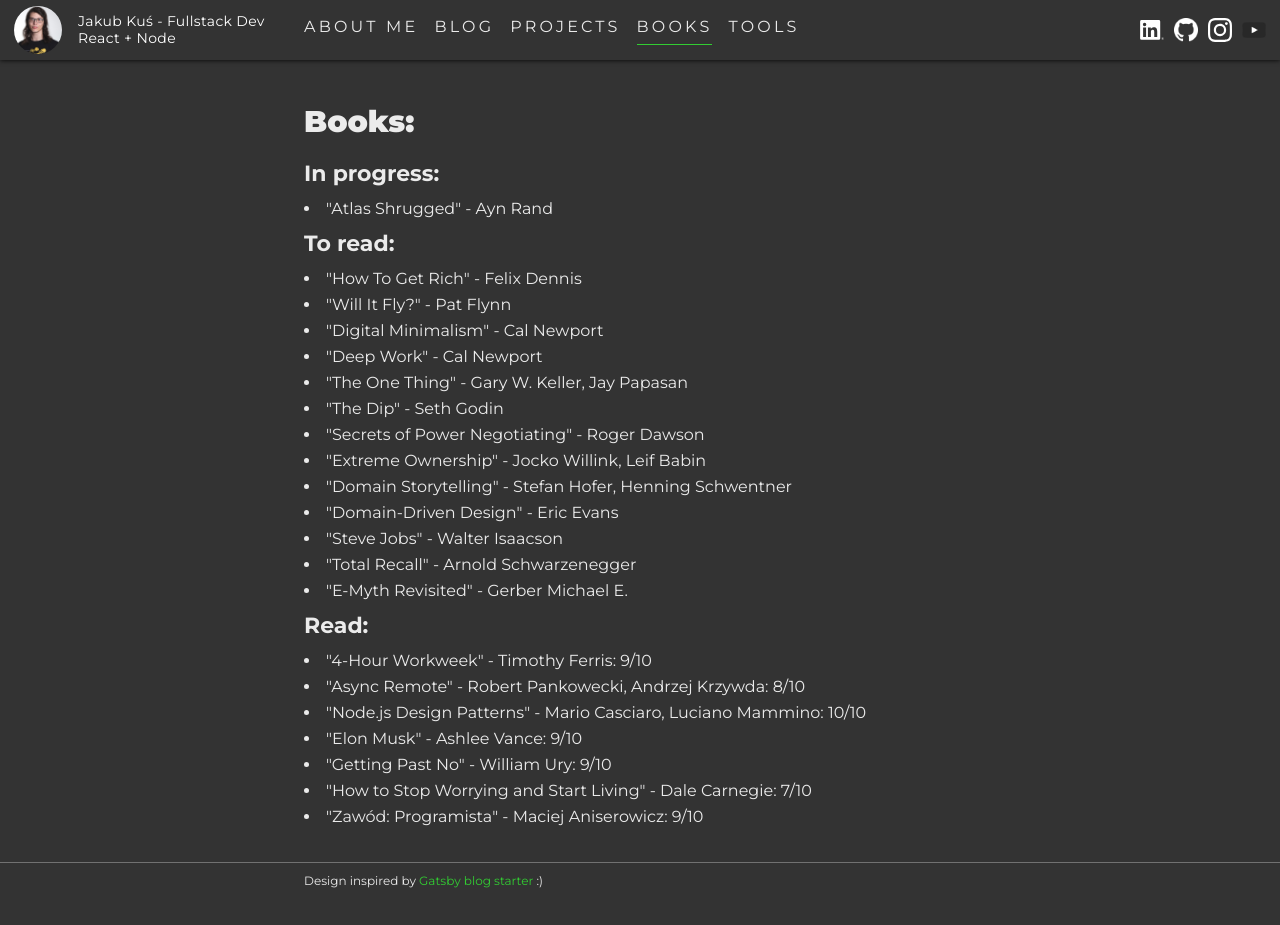
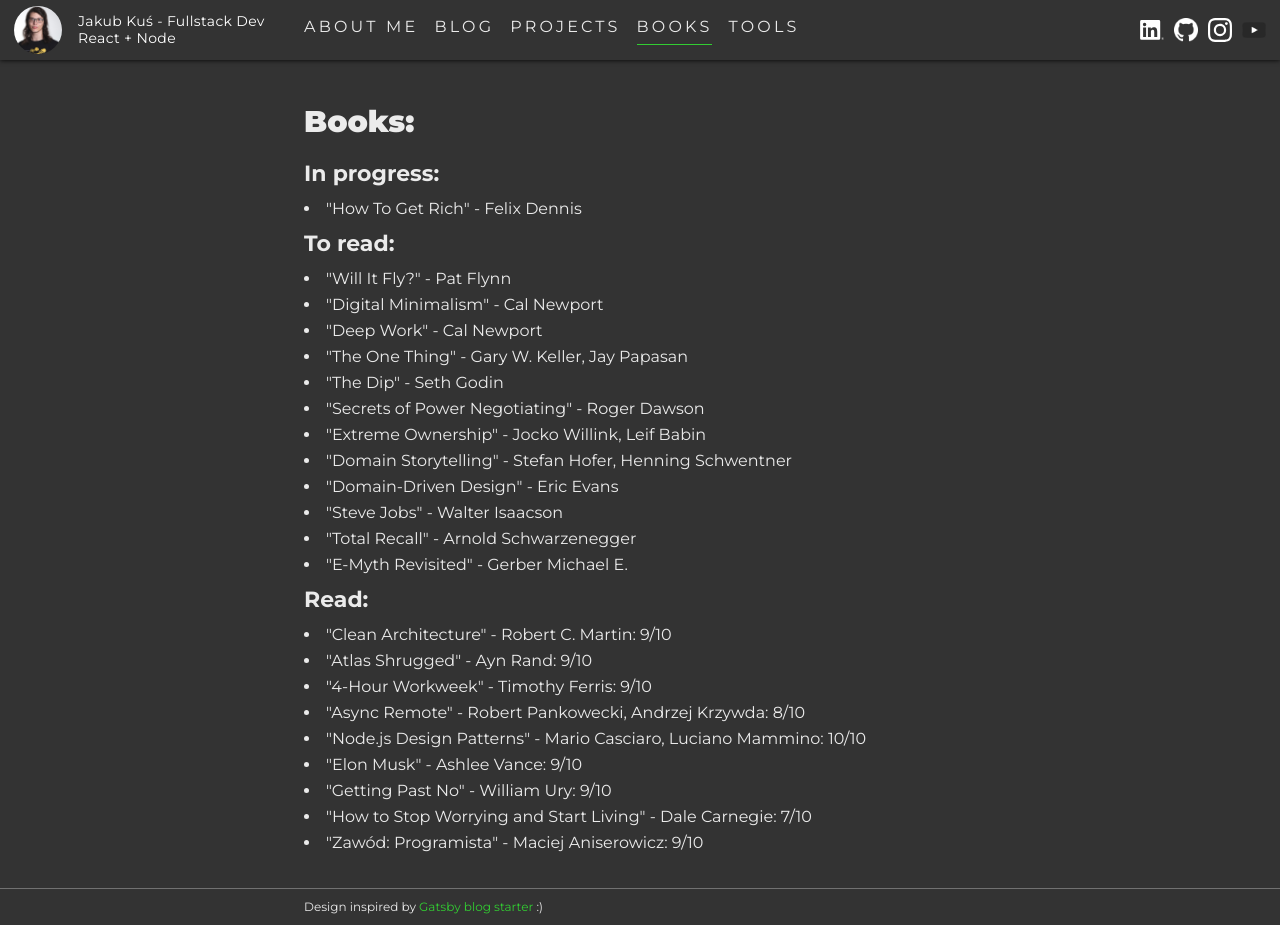
Before and after one commit to JakubKus/jkus.dev, a Next.js app: page /books in a window 1280 px wide. Before the commit the page ends 899 px from the top, so only its background shows below. Built offline with nearby package versions, Linux system fonts and the light colour scheme; a small style sheet from the web is missing.

Commit message:
update books

```diff
--- a/pages/books.tsx
+++ b/pages/books.tsx
@@ -13,12 +13,11 @@
         </Head>
         <h1>Books:</h1>
         <h2>In progress:</h2>
+          <li>&quot;How To Get Rich&quot; - Felix Dennis</li>
         <ul>
-          <li>&quot;Atlas Shrugged&quot; - Ayn Rand</li>
         </ul>
         <h2>To read:</h2>
         <ul>
-          <li>&quot;How To Get Rich&quot; - Felix Dennis</li>
           <li>&quot;Will It Fly?&quot; - Pat Flynn</li>
           <li>&quot;Digital Minimalism&quot; - Cal Newport</li>
           <li>&quot;Deep Work&quot; - Cal Newport</li>
@@ -34,6 +33,8 @@
         </ul>
         <h2>Read:</h2>
         <ul>
+          <li>&quot;Clean Architecture&quot; - Robert C. Martin: 9/10</li>
+          <li>&quot;Atlas Shrugged&quot; - Ayn Rand: 9/10</li>
           <li>&quot;4-Hour Workweek&quot; - Timothy Ferris: 9/10</li>
           <li>&quot;Async Remote&quot; - Robert Pankowecki, Andrzej Krzywda: 8/10</li>
           <li>&quot;Node.js Design Patterns&quot; - Mario Casciaro, Luciano Mammino: 10/10</li>
```
